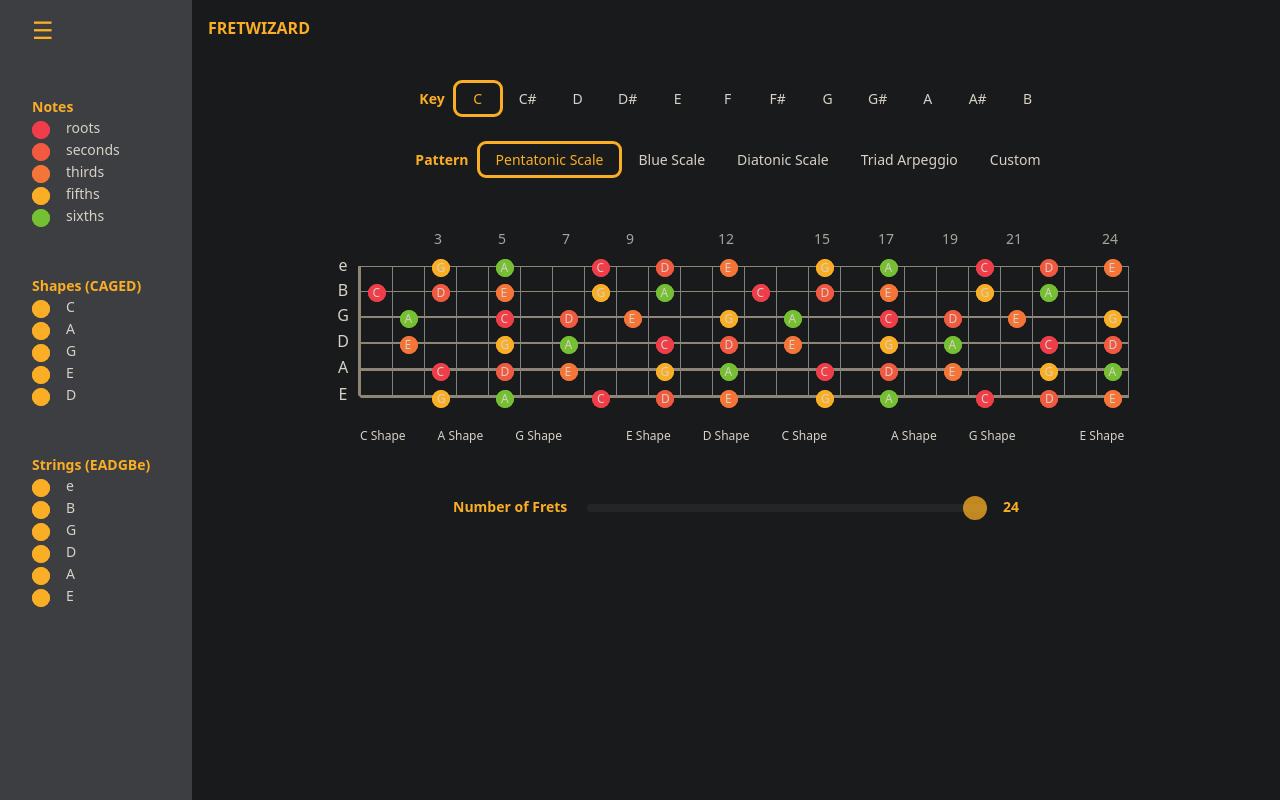
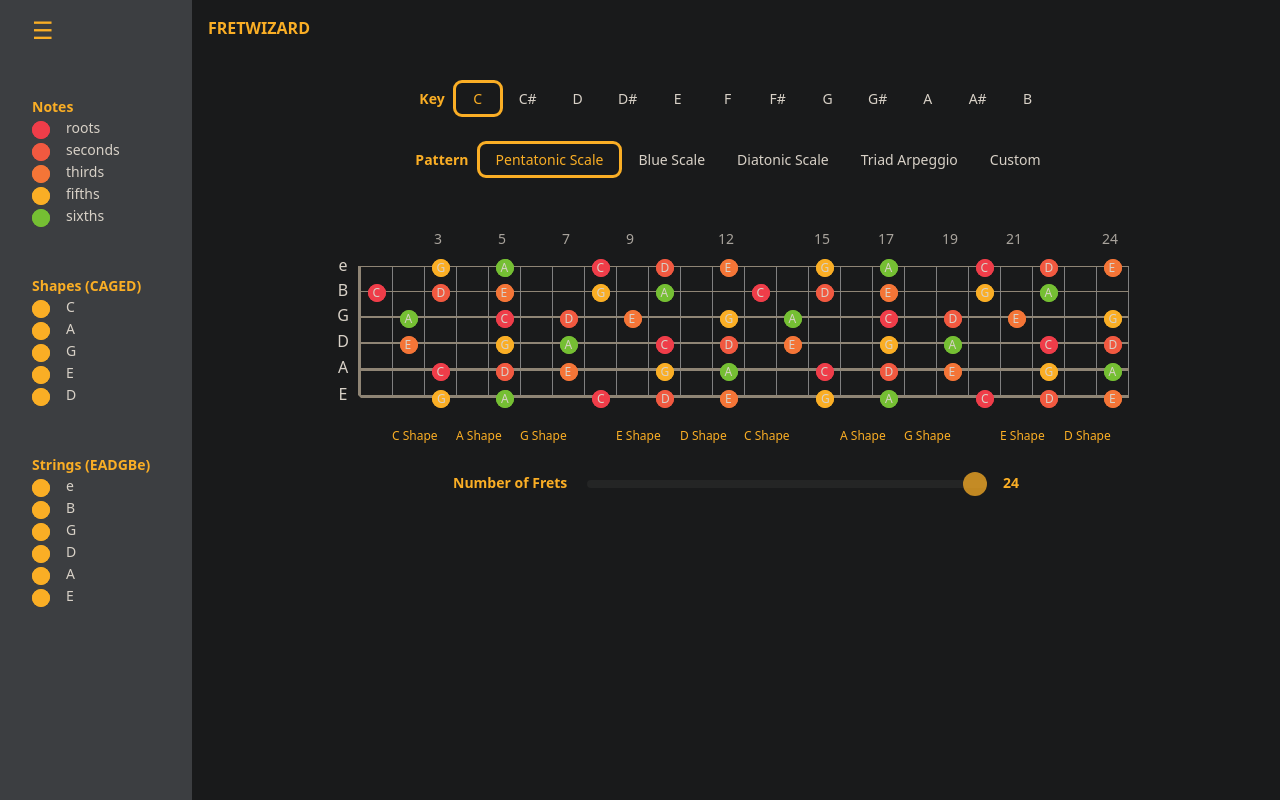
Before and after one commit to DevJhom/fret-wizard, a Vue app: page / in a window 1280 px wide. Built offline with nearby package versions, Linux system fonts and the light colour scheme.

Commit message:
refactor the CAGED system

```diff
--- a/src/components/CAGED.ts
+++ b/src/components/CAGED.ts
@@ -1,6 +1,7 @@
+import { CurrentCAGED } from '@/stores/usePatternStore';
 
 export const CAGED = {
-    CShape : {
+    CShape: {
         E: [2,11,14],
         A: [0,2,12,14],
         D: [1,11,13],
@@ -8,7 +9,7 @@ export const CAGED = {
         B: [2,11,14],
         e: [2,11,14],
     },
-    AShape : {
+    AShape: {
         E: [2,4,14,16],
         A: [2,4,14,16],
         D: [1,4,13,16],
@@ -16,7 +17,7 @@ export const CAGED = {
         B: [2,4,14,16],
         e: [2,4,14,16],
     },
-    GShape : {
+    GShape: {
         E: [4,7,16,19],
         A: [4,7,16,19],
         D: [4,6,16,18],
@@ -24,7 +25,7 @@ export const CAGED = {
         B: [4,6,16,18],
         e: [4,7,16,19],
     },
-    EShape : {
+    EShape: {
         E: [7,9,19,21],
         A: [7,9,19,21],
         D: [6,8,18,20],
@@ -32,7 +33,7 @@ export const CAGED = {
         B: [6,9,18,21],
         e: [7,9,19,21],
     },
-    DShape : {
+    DShape: {
         E: [9,11,21,23],
         A: [9,12,21],
         D: [8,11,20,23],
@@ -60,3 +61,60 @@ export const isCAGED = (index: number, stringName: string, highlightCAGED?: stri
             return true;
     }
 };
+
+export const CAGEDNamePosition = {
+    CShape: {
+        name: "C Shape",
+        position: [-11, 1, 12],
+    },
+    AShape: {
+        name: "A Shape",
+        position: [-9, 3, 15],
+    },
+    GShape: {
+        name: "G Shape",
+        position: [-7, 5, 17],
+    },
+    EShape: {
+        name: "E Shape",
+        position: [-4, 8, 20],
+    },
+    DShape: {
+        name: "D Shape",
+        position: [-2, 10, 22],
+    }
+}
+
+export const isCAGEDNameHere = (index: number, currentCAGED: CurrentCAGED) => {
+    if (currentCAGED.CShape && CAGEDNamePosition.CShape.position.includes(index))
+        return true;
+
+    if (currentCAGED.AShape && CAGEDNamePosition.AShape.position.includes(index))
+        return true;
+
+    if (currentCAGED.GShape && CAGEDNamePosition.GShape.position.includes(index))
+        return true;
+
+    if (currentCAGED.EShape && CAGEDNamePosition.EShape.position.includes(index))
+        return true;
+
+    if (currentCAGED.DShape && CAGEDNamePosition.DShape.position.includes(index))
+        return true;
+}
+
+export const GetCAGEDName = (index: number, currentCAGED: CurrentCAGED) => {
+    if (currentCAGED.CShape && CAGEDNamePosition.CShape.position.includes(index))
+        return CAGEDNamePosition.CShape.name;
+
+    if (currentCAGED.AShape && CAGEDNamePosition.AShape.position.includes(index))
+        return CAGEDNamePosition.AShape.name;
+
+    if (currentCAGED.GShape && CAGEDNamePosition.GShape.position.includes(index))
+        return CAGEDNamePosition.GShape.name;
+
+    if (currentCAGED.EShape && CAGEDNamePosition.EShape.position.includes(index))
+        return CAGEDNamePosition.EShape.name;
+
+    if (currentCAGED.DShape && CAGEDNamePosition.DShape.position.includes(index))
+        return CAGEDNamePosition.DShape.name;
+}
--- a/src/components/MyGuitar.vue
+++ b/src/components/MyGuitar.vue
@@ -3,7 +3,7 @@ import { ref, watch, onMounted, computed } from 'vue';
 import { getCurrentKey, updateCurrentKey, getScale, updateCurrentScale, updateScale } from '@services/mock_service';
 import { getRoots, getSeconds, getThirds, getFourths, getFifths, getSixths, getSevenths, getBlues } from './intervals';
 import { KEY_TO_NUMBER, getRootNoteName, getSecondNoteName, getThirdNoteName, getFourthNoteName, getFifthNoteName, getSixthNoteName, getSeventhNoteName, getBlueNoteName } from './noteNames';
-import { CAGED, isCAGED } from './CAGED';
+import { isCAGED, isCAGEDNameHere, GetCAGEDName } from './CAGED';
 import { usePatternStore } from '@/stores/usePatternStore';
 import { storeToRefs } from 'pinia';
 
@@ -177,95 +177,6 @@ const mapCurrentKeyToNumber = computed(() => {
 const currentHighlightCAGED = computed(() => {
     return Object.keys(currentCAGED.value).filter(key => currentCAGED.value[key]);
 })
-
-const CAGEDNamePosition = ref([
-    {
-        name: "C Shape",
-        position: computed(() => -11 + mapCurrentKeyToNumber.value),
-        isChecked: false
-    },
-    {
-        name: "A Shape",
-        position: computed(() => -9 + mapCurrentKeyToNumber.value),
-        isChecked: false
-    },
-    {
-        name: "G Shape",
-        position: computed(() => -7 + mapCurrentKeyToNumber.value),
-        isChecked: false
-    },
-    {
-        name: "E Shape",
-        position: computed(() => -4 + mapCurrentKeyToNumber.value),
-        isChecked: false
-    },
-    {
-        name: "D Shape",
-        position: computed(() => -2 + mapCurrentKeyToNumber.value),
-        isChecked: false
-    },
-    {
-        name: "C Shape",
-        position: computed(() => 1 + mapCurrentKeyToNumber.value),
-        isChecked: false
-    },
-    {
-        name: "A Shape",
-        position: computed(() => 3 + mapCurrentKeyToNumber.value),
-        isChecked: false
-    },
-    {
-        name: "G Shape",
-        position: computed(() => 5 + mapCurrentKeyToNumber.value),
-        isChecked: false
-    },
-    {
-        name: "E Shape",
-        position: computed(() => 8 + mapCurrentKeyToNumber.value),
-        isChecked: false
-    },
-    {
-        name: "D Shape",
-        position: computed(() => 10 + mapCurrentKeyToNumber.value),
-        isChecked: false
-    },
-    {
-        name: "C Shape",
-        position: computed(() => 12 + mapCurrentKeyToNumber.value),
-        isChecked: false
-    },
-    {
-        name: "A Shape",
-        position: computed(() => 15 + mapCurrentKeyToNumber.value),
-        isChecked: false
-    },
-    {
-        name: "G Shape",
-        position: computed(() => 17 + mapCurrentKeyToNumber.value),
-        isChecked: false
-    },
-    {
-        name: "E Shape",
-        position: computed(() => 20 + mapCurrentKeyToNumber.value),
-        isChecked: false
-    },
-    {
-        name: "D Shape",
-        position: computed(() => 22 + mapCurrentKeyToNumber.value),
-        isChecked: false
-    },
-]);
-
-const GetCAGEDPosition = (index: number) => {
-   return CAGEDNamePosition.value.some(obj => Object.values(obj).includes(index));
-}
-
-const GetCAGEDName = (index: number) => {
-    const filtered = CAGEDNamePosition.value.find(obj => obj.position == index);
-
-    if(filtered)
-        return filtered.name;
-}
 
 onMounted(async () => {
     await fetchCurrentKey();
@@ -509,11 +420,11 @@ onMounted(async () => {
             </div>
         </div>
         <!-- THE CAGED SYSTEM -->
-        <div class="w-75 text-start">
-            <div v-for="(_, index) in e" :key="index" class="d-inline-block" :class="{'fret': index < fretAmount}" style="border-right: none;">
+        <div class="w-75 text-start CAGED-name-container">
+            <div v-for="(_, index) in e" :key="index" class="d-inline-block CAGED-box" :class="{'fret': index < fretAmount}" style="border-right: none;">
                 <div v-if="index < fretAmount">
-                    <span v-if="GetCAGEDPosition(index) && (index < fretAmount - 2)" class="CAGED-name">
-                        {{ GetCAGEDName(index) }}
+                    <span v-if="isCAGEDNameHere(index, currentCAGED)" class="CAGED-name text-yellow">
+                        {{ GetCAGEDName(index, currentCAGED) }}
                     </span>
                 </div>
             </div>
@@ -605,8 +516,19 @@ onMounted(async () => {
     border-right: 1px solid gray;
 }
 
+.CAGED-name-container {
+    padding-left: 2rem;
+}
+
+.CAGED-box {
+    min-width: 2rem;
+    max-width: 2rem;
+    min-height: 10px;
+}
+
 .CAGED-name {
     white-space: nowrap;
+    text-overflow: string;
     font-size: 12px;
 }
 
--- a/src/stores/usePatternStore.ts
+++ b/src/stores/usePatternStore.ts
@@ -6,21 +6,25 @@ interface State {
   currentKey: string;
   currentPattern: string;
   currentHighlightNotes: string[];
-  currentStrings: {
+  currentStrings: CurrentStrings;
+  currentCAGED: CurrentCAGED;
+}
+
+export interface CurrentStrings {
   E: boolean;
   A: boolean;
   D: boolean;
   G: boolean;
   B: boolean;
   e: boolean;
-  };
-  currentCAGED: {
+}
+
+export interface CurrentCAGED {
   CShape: boolean;
   AShape: boolean;
   GShape: boolean;
   EShape: boolean;
   DShape: boolean;
-  }
 }
 
 export const usePatternStore = defineStore('pattern', {
```
Lines whose indentation alone changed are shown as unchanged.
